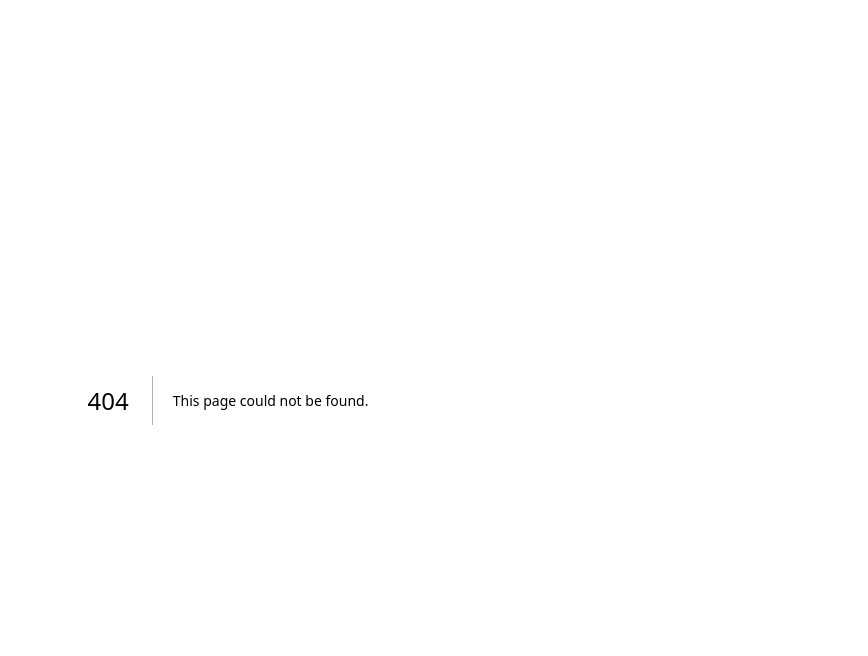
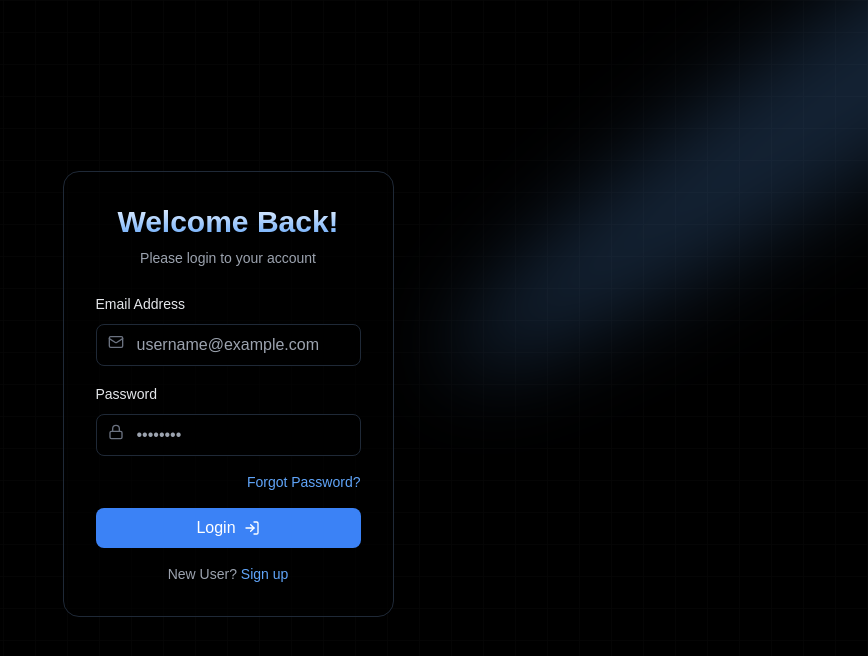
Before and after one commit to datasheng/csc336-teamproject-repo-bigdata, a Next.js app in the folder lernen/: page /login in a window 1280 px wide. Before the commit this address had no page. Shown: the top 656 px of the page, without its empty margins (412-1280 px from the left). Built offline with nearby package versions, Linux system fonts and the light colour scheme.

Commit message:
Added a login page

```diff
--- /dev/null
+++ b/lernen/src/app/login/page.tsx
@@ -0,0 +1,118 @@
+"use client";
+
+import { useState } from "react";
+import { Spotlight } from "@/components/ui/spotlight";
+import BlurFade from "@/components/ui/blur-fade";
+import { LogIn, Mail, Lock } from "lucide-react";
+import Link from "next/link";
+
+export default function LoginPage() {
+    const [formData, setFormData] = useState({
+        email: "",
+        password: "",
+    });
+
+    const handleSubmit = (e: React.FormEvent) => {
+        e.preventDefault();
+        // Handle login logic here
+        console.log(formData);
+    };
+
+    return (
+        <main className="flex min-h-screen flex-col bg-black text-white">
+            <div className="relative flex min-h-screen w-full flex-col items-center justify-center overflow-hidden bg-black/[0.96] antialiased bg-grid-white/[0.02]">
+                <Spotlight
+                    className="-top-40 left-0 md:left-60 md:-top-20"
+                    fill="#60A5FA"
+                />
+
+                <div className="relative z-10 flex w-full max-w-md flex-col items-center justify-center px-4">
+                    <BlurFade delay={0.15} inView>
+                        <div className="w-full space-y-6 bg-black/50 p-8 rounded-2xl border border-gray-800">
+                            {/* Header */}
+                            <div className="space-y-2 text-center">
+                                <h1 className="text-3xl font-bold bg-gradient-to-b from-blue-50 to-blue-400 bg-clip-text text-transparent">
+                                    Welcome Back!
+                                </h1>
+                                <p className="text-sm text-gray-400">
+                                    Please login to your account
+                                </p>
+                            </div>
+
+                            {/* Form */}
+                            <form onSubmit={handleSubmit} className="space-y-4">
+                                {/* Email Input */}
+                                <div className="space-y-2">
+                                    <label className="text-sm font-medium text-gray-200">
+                                        Email Address
+                                    </label>
+                                    <div className="relative">
+                                        <input
+                                            type="email"
+                                            placeholder="username@example.com"
+                                            className="w-full px-4 py-2 bg-black border border-gray-800 rounded-lg pl-10 focus:outline-none focus:border-blue-500 transition-colors"
+                                            value={formData.email}
+                                            onChange={(e) =>
+                                                setFormData({ ...formData, email: e.target.value })
+                                            }
+                                        />
+                                        <Mail className="absolute left-3 top-2.5 h-4 w-4 text-gray-500" />
+                                    </div>
+                                </div>
+
+                                {/* Password Input */}
+                                <div className="space-y-2">
+                                    <label className="text-sm font-medium text-gray-200">
+                                        Password
+                                    </label>
+                                    <div className="relative">
+                                        <input
+                                            type="password"
+                                            placeholder="••••••••"
+                                            className="w-full px-4 py-2 bg-black border border-gray-800 rounded-lg pl-10 focus:outline-none focus:border-blue-500 transition-colors"
+                                            value={formData.password}
+                                            onChange={(e) =>
+                                                setFormData({ ...formData, password: e.target.value })
+                                            }
+                                        />
+                                        <Lock className="absolute left-3 top-2.5 h-4 w-4 text-gray-500" />
+                                    </div>
+                                </div>
+
+                                {/* Forgot Password Link */}
+                                <div className="flex justify-end">
+                                    <Link
+                                        href="/forgot-password"
+                                        className="text-sm text-blue-400 hover:text-blue-300 transition-colors"
+                                    >
+                                        Forgot Password?
+                                    </Link>
+                                </div>
+
+                                {/* Login Button */}
+                                <button
+                                    type="submit"
+                                    className="w-full px-4 py-2 bg-blue-500 text-white rounded-lg flex items-center justify-center space-x-2 hover:bg-blue-400 transition-colors"
+                                >
+                                    <span>Login</span>
+                                    <LogIn className="h-4 w-4" />
+                                </button>
+
+                                {/* Sign Up Link */}
+                                <p className="text-center text-sm text-gray-400">
+                                    New User?{" "}
+                                    <Link
+                                        href="/signup"
+                                        className="text-blue-400 hover:text-blue-300 transition-colors"
+                                    >
+                                        Sign up
+                                    </Link>
+                                </p>
+                            </form>
+                        </div>
+                    </BlurFade>
+                </div>
+            </div>
+        </main>
+    );
+}
--- a/lernen/src/app/page.tsx
+++ b/lernen/src/app/page.tsx
@@ -1,7 +1,7 @@
 import React from "react";
 import { Spotlight } from "@/components/ui/spotlight";
-import BlurFade  from "@/components/ui/blur-fade";
-import { GraduationCap, BookPlus } from "lucide-react";
+import BlurFade from "@/components/ui/blur-fade";
+import { GraduationCap, BookPlus, LogIn } from "lucide-react";
 import Link from "next/link";
 
 export default function Home() {
@@ -19,7 +19,7 @@ export default function Home() {
           {/* <div className="opacity-0 animate-[fadeIn_2s_ease_0.75s_forwards]"> */}
           <BlurFade delay={0.15} inView>
             <div className="mb-6 flex items-center justify-center space-x-2">
-              <BookPlus className="h-12 w-12 text-blue-400"/>
+              <BookPlus className="h-12 w-12 text-blue-400" />
               <h2 className="text-6xl font-bold text-blue-400">Lernen</h2>
             </div>
 
@@ -32,12 +32,19 @@ export default function Home() {
               easier. Join others in achieving and fulfilling their educational goals.
             </p>
 
-            <div className="mt-8 flex flex-col items-center justify-center gap-4 sm:flex-row">
-              {/* TODO: redirect to auth when that's connected, but for now redirection to role select is fine. */}
+            <div className="mt-8 flex flex items-center justify-center gap-4 sm:flex-row">
+              {/* TODO: redirect to auth when that's connected, but for now redirection to role select is fine.*/}
               <Link href="/selectrole">
                 <button className="group relative flex w-48 items-center justify-center overflow-hidden rounded-full bg-blue-500 px-6 py-3 text-sm font-medium text-white transition-all duration-300 ease-out hover:bg-blue-400 hover:scale-105">
                   Get Started
                   <GraduationCap className="ml-2 h-4 w-4" />
+                </button>
+              </Link>
+
+              <Link href="/login">
+                <button className="group relative flex w-36 items-center justify-center overflow-hidden rounded-full border-2 border-blue-500 bg-transparent px-4 py-3 text-sm font-medium text-blue-500 transition-all duration-300 ease-out hover:bg-blue-500 hover:text-white hover:scale-105">
+                  Login
+                  <LogIn className='ml-2 h-4 w-4' />
                 </button>
               </Link>
             </div>
--- a/lernen/src/components/ui/dummydata/data.tsx
+++ b/lernen/src/components/ui/dummydata/data.tsx
@@ -23,6 +23,25 @@ export const getStudentData = () => {
                         courseCode: "CSC 10300",
                         courseName: "Introduction to Computing",
                         professor: "Dr. John Smith",
+                        schedule: {
+                            days: "Mon/Wed",
+                            time: "10:00 AM - 11:40 AM",
+                            room: "NAC 7/107"
+                        },
+                        seats: {
+                            total: 25,
+                            enrolled: 25
+                        },
+                        dates: {
+                            start: "Aug 25, 2024",
+                            end: "Dec 20, 2024"
+                        },
+                        status: 'Closed'
+                    },
+                    {
+                        courseCode: "CSC 10400",
+                        courseName: "Discrete Math",
+                        professor: "Nathaniel Kingsbury",
                         schedule: {
                             days: "Mon/Wed",
                             time: "10:00 AM - 11:40 AM",
```
